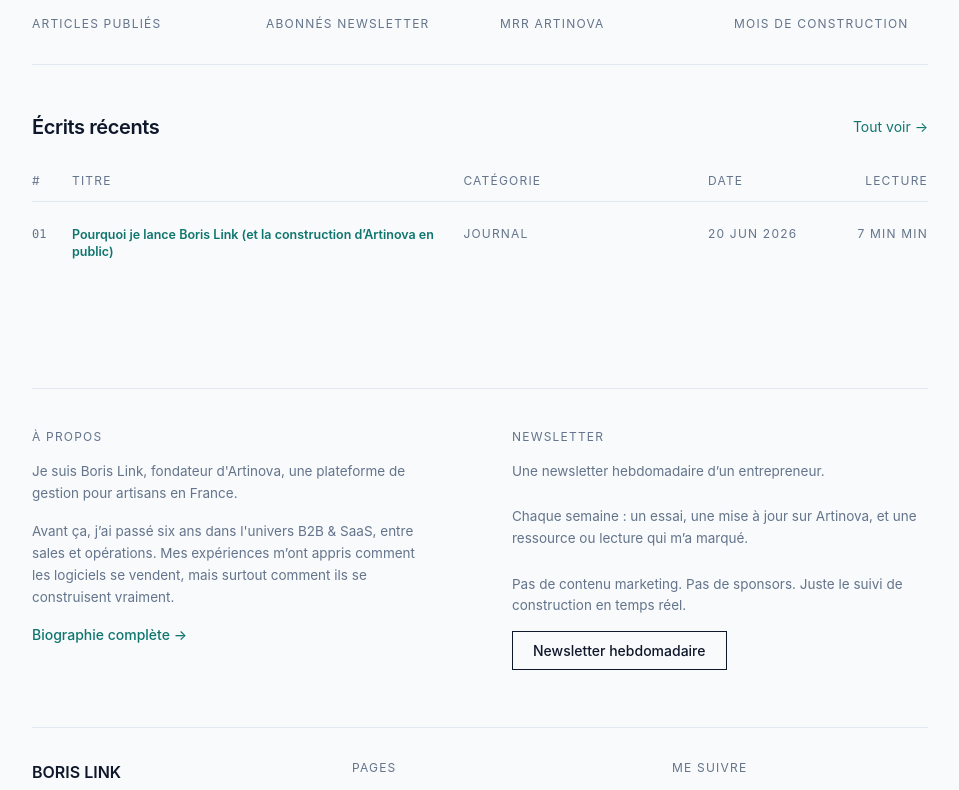
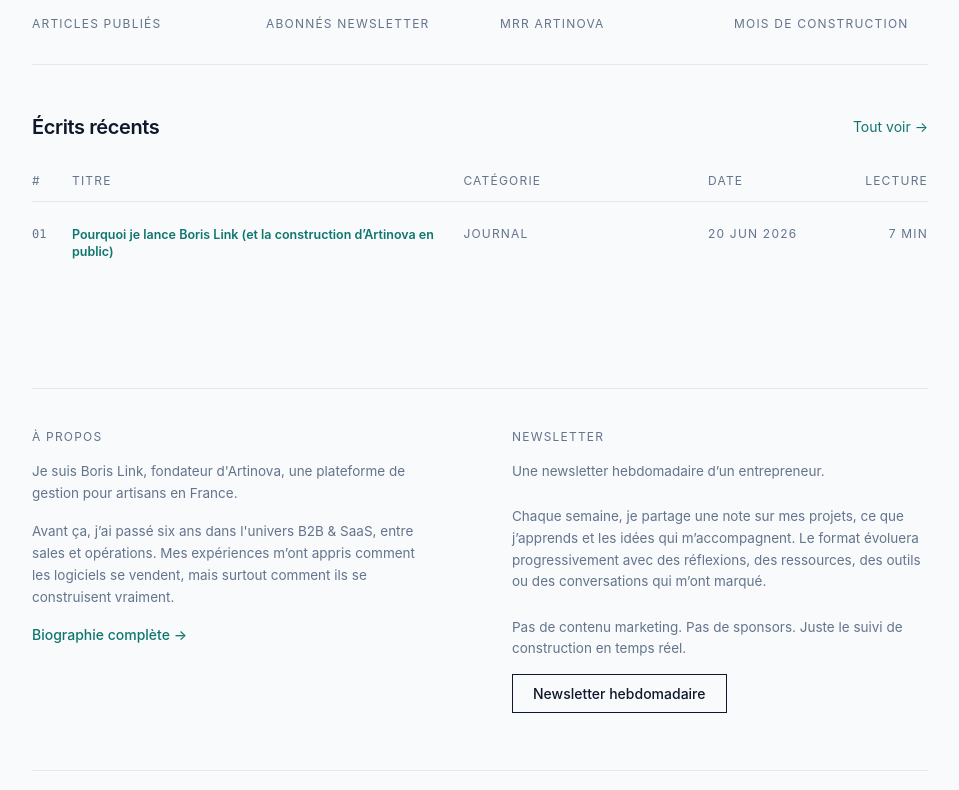
Before and after one commit to borislinkartinova/borislink-frontend, a React (Vite) app: page / in a window 1280 px wide. Shown: the part 671-1461 px from the top of the page, without its empty margins (160-1119 px from the left). Built offline with nearby package versions, Linux system fonts and the light colour scheme.

Commit message:
Update Boris Link copy and fix reading time

```diff
--- a/src/content/journal.ts
+++ b/src/content/journal.ts
@@ -1,10 +1,15 @@
+export function formatReadingTime(value: unknown): string {
+  const minutes = parseInt(String(value ?? ""), 10);
+  return Number.isFinite(minutes) ? `${minutes} min` : "5 min";
+}
+
 export const journalPosts = [
   {
     id: 1,
     slug: "pourquoi-je-lance-boris-link",
     title: "Pourquoi je lance Boris Link (et la construction d’Artinova en public)",
     date: "2026-06-20",
-    readingTime: "7 min",
+    readingTime: 7,
 
     content: `
 ## 1. Introduction
--- a/src/content/journal/001-premier-article.ts
+++ b/src/content/journal/001-premier-article.ts
@@ -8,7 +8,7 @@
 
   date: "2026-06-20",
 
-  readingTime: "7 min",
+  readingTime: 7,
 
   content: `
 
--- a/src/pages/About.tsx
+++ b/src/pages/About.tsx
@@ -10,7 +10,7 @@
           À propos
         </div>
 
-        <h1 className="text-3xl sm:text-4xl font-semibold text-[var(--text)] leading-tight">
+        <h1 className="text-3xl sm:text-5xl font-semibold leading-[1.1] text-[var(--text)]">
           Qui je suis et pourquoi j’écris ici.
         </h1>
       </div>
@@ -67,7 +67,7 @@
 
             <div className="space-y-4 text-[var(--text-muted)] leading-relaxed">
 
-              <p><strong className="text-[var(--text)]">Long terme</strong> : Ce journal existera dans dix ans. J’écris en conséquence.</p>
+              <p><strong className="text-[var(--text)]">Long terme</strong> : Je veux construire ce journal pour qu’il soit encore utile dans dix ans. J’écris en conséquence.</p>
 
               <p><strong className="text-[var(--text)]">Clarté</strong> : Je n’essaie pas de convaincre, mais de comprendre.</p>
 
@@ -75,7 +75,7 @@
 
               <p><strong className="text-[var(--text)]">Systèmes</strong> : Tout ce que je construis doit fonctionner même quand je suis fatigué ou distrait.</p>
 
-              <p><strong className="text-[var(--text)]">Indépendance</strong> : Pas d’équipe, pas de capital externe pour l’instant.</p>
+              <p><strong className="text-[var(--text)]">Indépendance de pensée</strong> : Prendre des décisions selon ce qui est bon pour le projet sur le long terme, pas selon les tendances du moment.</p>
 
             </div>
           </section>
--- a/src/pages/Home.tsx
+++ b/src/pages/Home.tsx
@@ -1,6 +1,6 @@
 import { Link } from "react-router-dom";
 import Footer from "../components/Footer";
-import { journalPosts } from "../content/journal";
+import { journalPosts, formatReadingTime } from "../content/journal";
 
 export default function Home() {
   const posts = journalPosts.slice(0, 5);
@@ -106,7 +106,7 @@
                 month: "short",
                 year: "numeric"
               })}
-              read={post.readingTime ? `${post.readingTime} min` : "5 min"}
+              read={formatReadingTime(post.readingTime)}
             />
           ))}
 
@@ -148,7 +148,7 @@
           </p>
 
           <p className="text-[var(--text-muted)] mb-6">
-            Chaque semaine : un essai, une mise à jour sur Artinova, et une ressource ou lecture qui m’a marqué.
+            Chaque semaine, je partage une note sur mes projets, ce que j’apprends et les idées qui m’accompagnent. Le format évoluera progressivement avec des réflexions, des ressources, des outils ou des conversations qui m’ont marqué.
           </p>
 
           <p className="text-[var(--text-muted)] mb-6">
--- a/src/pages/Journal.tsx
+++ b/src/pages/Journal.tsx
@@ -1,7 +1,7 @@
 import { useMemo, useState } from "react";
 import { Link } from "react-router-dom";
 import Footer from "../components/Footer";
-import { journalPosts } from "../content/journal";
+import { journalPosts, formatReadingTime } from "../content/journal";
 
 export default function Journal() {
   const posts = journalPosts;
@@ -82,7 +82,7 @@
               month: "short",
               year: "numeric"
             })}
-            read={post.readingTime ? `${post.readingTime} min` : "5 min"}
+            read={formatReadingTime(post.readingTime)}
           />
         ))}
       </div>
```
